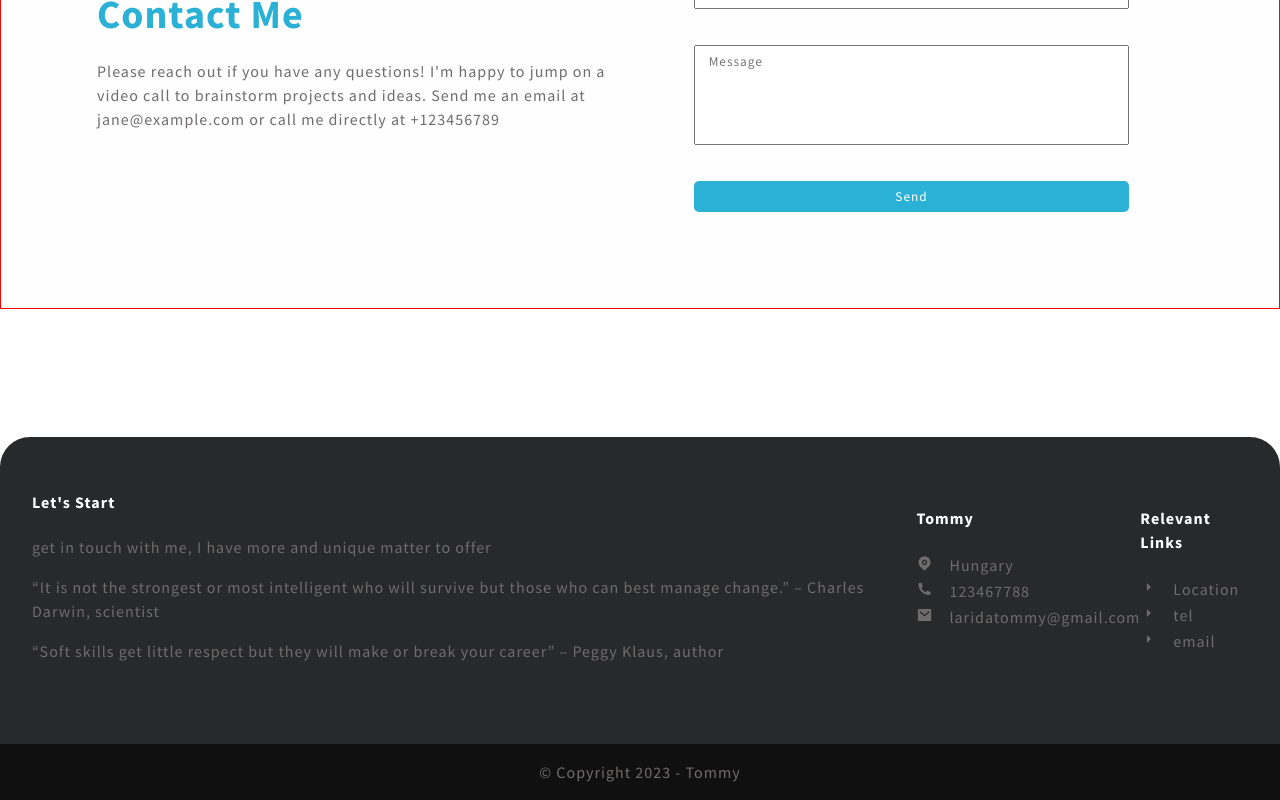
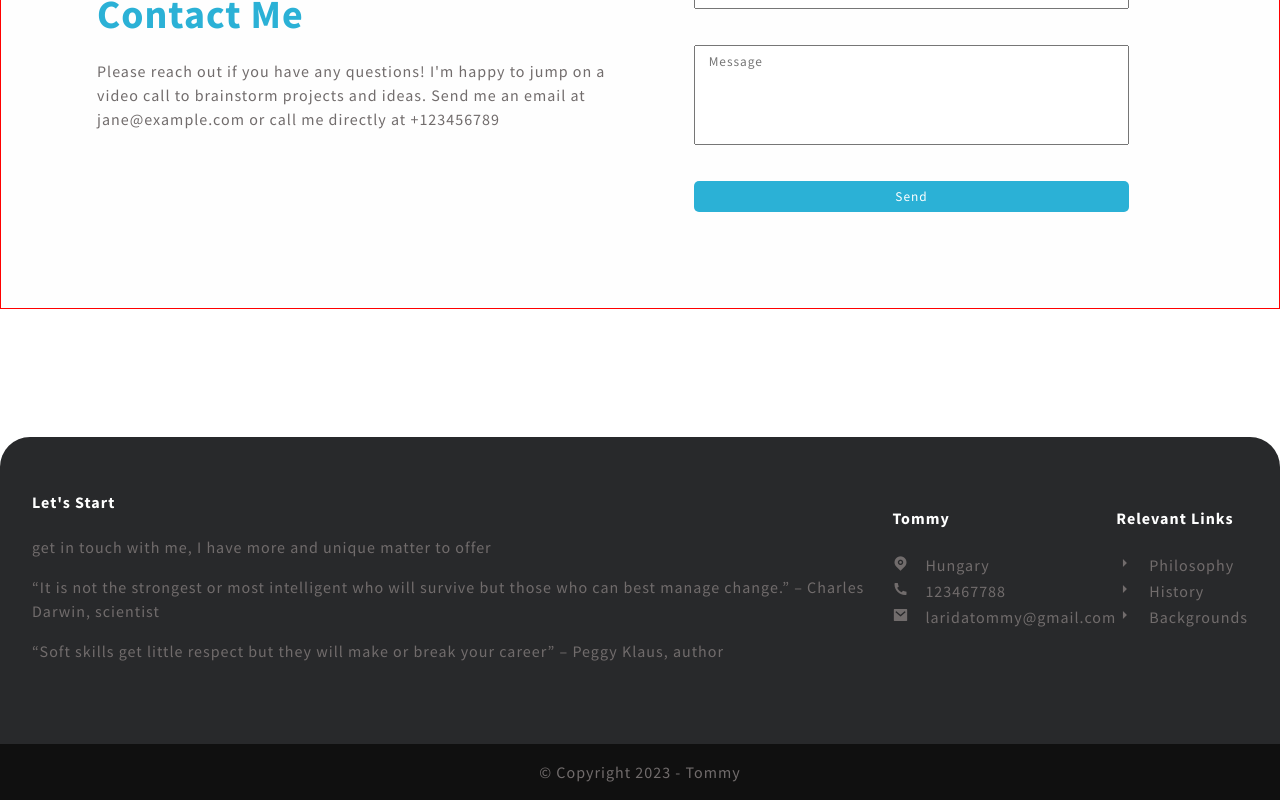
Before and after one commit to TommyOliveir/vite-react-official-project_PORTFOLIO, a React (Vite) app: page / in a window 1280 px wide. Shown: the part 3931-4731 px from the top of the page. Built offline with nearby package versions, Linux system fonts and the light colour scheme; the HTML template or start-up script is replaced by a standard one.

Commit message:
Update Footer.jsx

```diff
--- a/src/components/Footer.jsx
+++ b/src/components/Footer.jsx
@@ -20,9 +20,9 @@ function Footer() {
           </ul>
           <ul>
             <h4>Relevant Links</h4>
-            <li><i class="ri-arrow-right-s-fill"></i>Location</li>
-            <li><i class="ri-arrow-right-s-fill"></i>tel</li>
-            <li><i class="ri-arrow-right-s-fill"></i>email</li>
+            <li><i class="ri-arrow-right-s-fill"></i>Philosophy</li>
+            <li><i class="ri-arrow-right-s-fill"></i>History</li>
+            <li><i class="ri-arrow-right-s-fill"></i>Backgrounds</li>
           </ul>
         </div>
 
```
